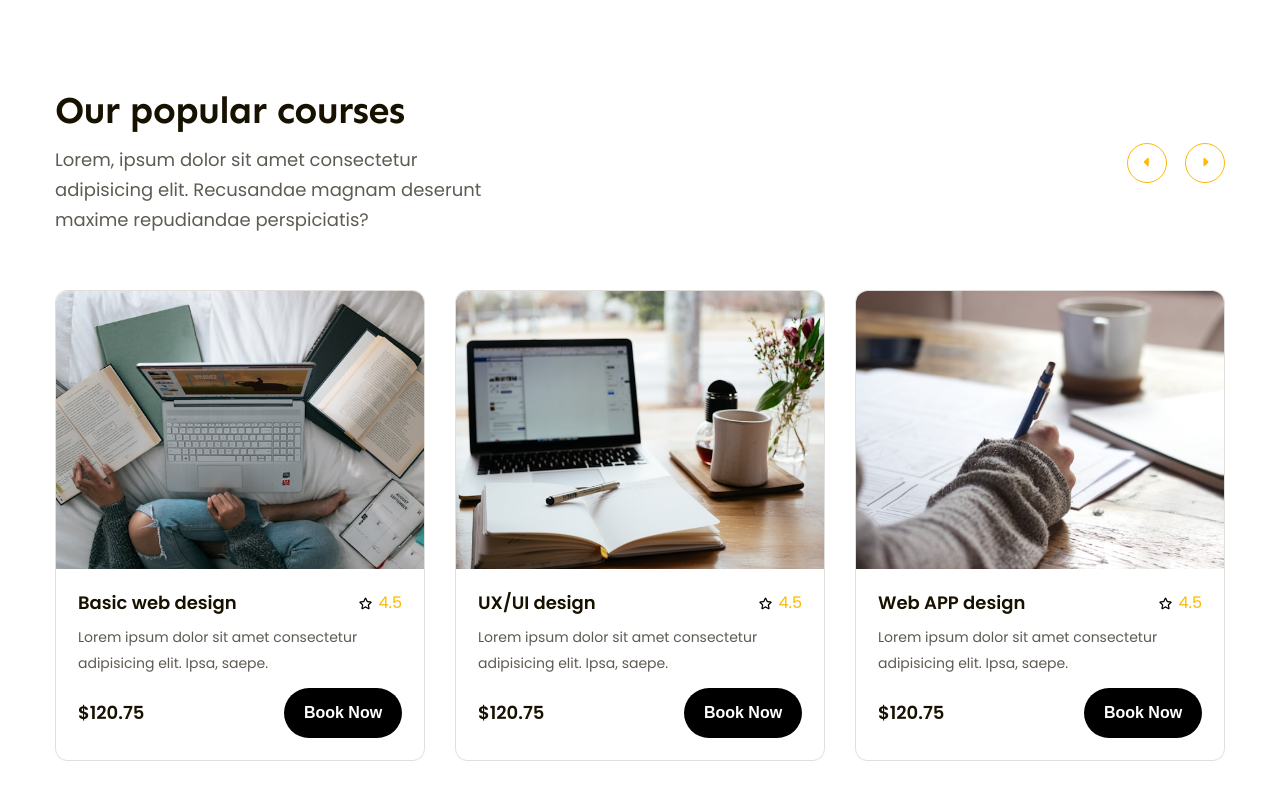
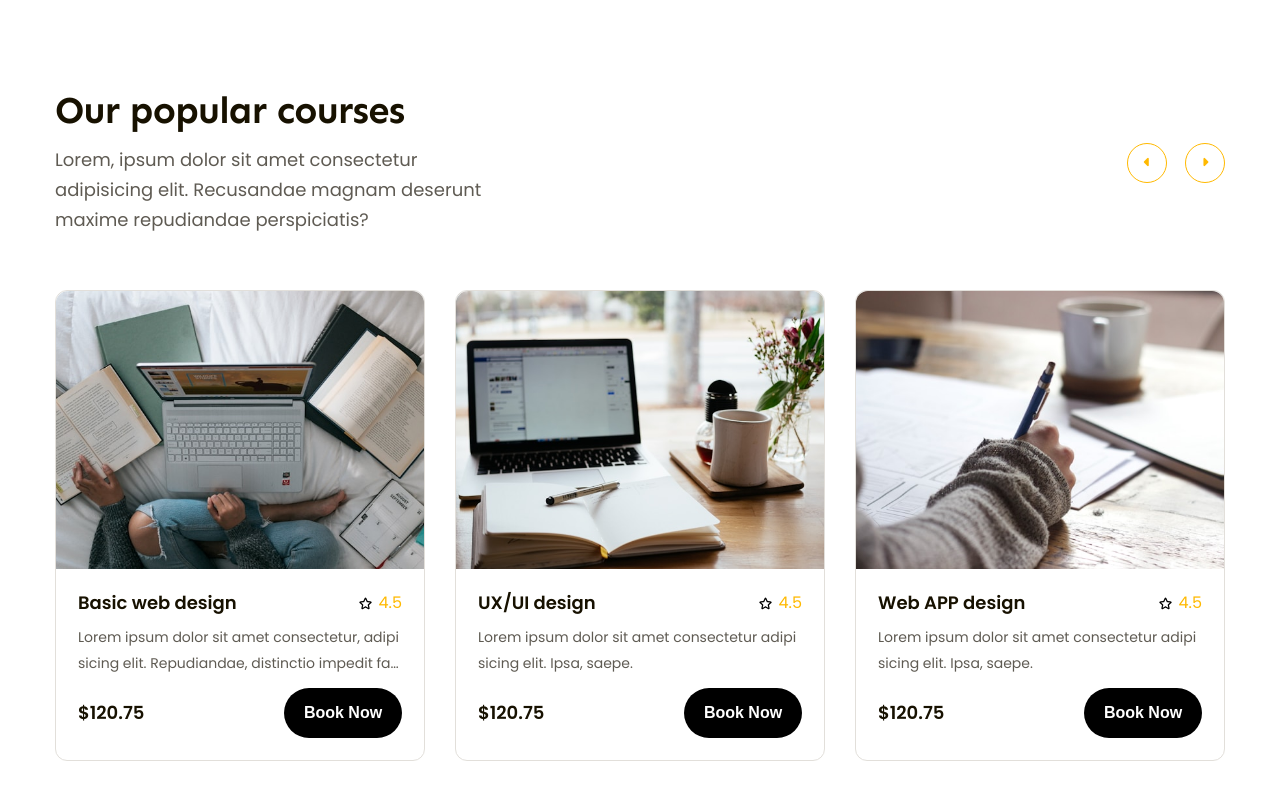
Before and after one commit to babiboi2k/Figma-to-HTML, a plain HTML site: page index.html in a window 1280 px wide. Shown: the part 1012-1812 px from the top of the page. Drawn offline with Linux system fonts and the light colour scheme.

Commit message:
p6. Tối ưu popular

```diff
--- a/assets/css/style.css
+++ b/assets/css/style.css
@@ -46,6 +46,19 @@ a {
   max-width: calc(100% - 48px);
   margin-left: auto;
   margin-right: auto;
+}
+/* Dấu 3 chấm cho tiêu đề nếu dài quá */
+.line-clamp {
+  display: -webkit-box;
+  -webkit-line-clamp: var(--line-clamp, 1);
+  -webkit-box-orient: vertical;
+  overflow: hidden;
+}
+.line-clamp.line-2 {
+  --line-clamp: 2;
+}
+.break-all {
+  word-break: break-all;
 }
 /* ====================header==================== */
 .header {
@@ -287,6 +300,7 @@ a {
   margin-top: 55px;
 }
 .popular .course-item {
+  flex: 1;
   border-radius: 12px;
   background: #fff;
   border: 1px solid #e2dfda;
--- a/index.html
+++ b/index.html
@@ -169,15 +169,55 @@
               /></a>
               <div class="info">
                 <div class="head">
-                  <h3 class="title"><a href="#!">Basic web design</a></h3>
+                  <h3 class="title">
+                    <a class="line-clamp break-all" href="#!"
+                      >Basic web design</a
+                    >
+                  </h3>
                   <div class="rating">
                     <img src="./assets/img/star.svg" alt="" class="star" />
                     <span class="value">4.5</span>
                   </div>
                 </div>
-                <p class="desc">
-                  Lorem ipsum dolor sit amet consectetur adipisicing elit. Ipsa,
-                  saepe.
+                <p class="desc line-clamp line-2 break-all">
+                  Lorem ipsum dolor sit amet consectetur, adipisicing elit.
+                  Repudiandae, distinctio impedit facere porro nulla id velit
+                  molestias perspiciatis ducimus officia libero corporis error
+                  mollitia amet iusto, totam architecto debitis sint! Rem
+                  provident, nisi nihil ullam non cumque labore tempore quas?
+                  Consequatur sit modi deleniti omnis doloribus velit aliquam
+                  itaque atque sint maxime, harum aperiam doloremque voluptates
+                  officiis dicta quo a. Alias natus magni quia animi mollitia
+                  odio consequuntur exercitationem assumenda laudantium adipisci
+                  inventore quasi eveniet qui nisi enim sequi voluptatibus
+                  reiciendis incidunt, unde, dolorem ex eum repellendus.
+                  Laudantium, tenetur ratione? Tempore quaerat ipsum dolores
+                  quam odio nihil modi sint sed nisi molestiae ipsa enim
+                  voluptates eaque asperiores incidunt et fugiat deleniti
+                  necessitatibus officia, quae voluptate consequatur saepe
+                  similique magni. Et. Ea voluptates libero quia nisi at labore
+                  voluptate qui nobis exercitationem cum ab, suscipit cupiditate
+                  officia, rem hic quidem odit. Sapiente eius aliquam autem
+                  vitae dicta, ipsa nihil ea magni. Ut, deleniti. Quam ipsa
+                  temporibus iure numquam nam, autem a, aperiam facilis
+                  dignissimos nisi animi accusamus! Similique repudiandae
+                  impedit tempore quo dolor facere atque deleniti amet
+                  doloribus. Dolore, ex minima? Labore, aliquam distinctio
+                  beatae consectetur facere veritatis natus nam animi quae
+                  corrupti soluta fugit harum quia ullam quo deserunt veniam
+                  quidem asperiores. Odio ut sed consectetur pariatur repellat
+                  quisquam officia. Consequuntur illum praesentium, est pariatur
+                  consectetur nobis quisquam. Expedita ipsam nihil repudiandae
+                  eum. Qui ipsum blanditiis veritatis, ducimus, autem dicta
+                  facere vero, soluta illo officiis est quas ea debitis dolorem?
+                  Voluptatum, eos nam fuga praesentium id labore, dolorum
+                  debitis tenetur expedita odit saepe aut magni, sed placeat
+                  porro architecto hic optio illo. Fuga illum sint possimus
+                  labore dolores eum ullam? Numquam, cupiditate autem ipsam, et
+                  earum totam fugit placeat quidem quis accusamus libero
+                  officiis? Adipisci enim inventore delectus, beatae incidunt
+                  culpa corrupti, quis explicabo totam libero quisquam ratione
+                  illo! Nostrum!
                 </p>
                 <div class="foot">
                   <span class="price">$120.75</span>
@@ -196,13 +236,15 @@
               /></a>
               <div class="info">
                 <div class="head">
-                  <h3 class="title"><a href="#!">UX/UI design</a></h3>
+                  <h3 class="title">
+                    <a class="line-clamp break-all" href="#!">UX/UI design</a>
+                  </h3>
                   <div class="rating">
                     <img src="./assets/img/star.svg" alt="" class="star" />
                     <span class="value">4.5</span>
                   </div>
                 </div>
-                <p class="desc">
+                <p class="desc line-clamp line-2 break-all">
                   Lorem ipsum dolor sit amet consectetur adipisicing elit. Ipsa,
                   saepe.
                 </p>
@@ -223,13 +265,15 @@
               /></a>
               <div class="info">
                 <div class="head">
-                  <h3 class="title"><a href="#!">Web APP design</a></h3>
+                  <h3 class="title">
+                    <a class="line-clamp break-all" href="#!">Web APP design</a>
+                  </h3>
                   <div class="rating">
                     <img src="./assets/img/star.svg" alt="" class="star" />
                     <span class="value">4.5</span>
                   </div>
                 </div>
-                <p class="desc">
+                <p class="desc line-clamp line-2 break-all">
                   Lorem ipsum dolor sit amet consectetur adipisicing elit. Ipsa,
                   saepe.
                 </p>
```
